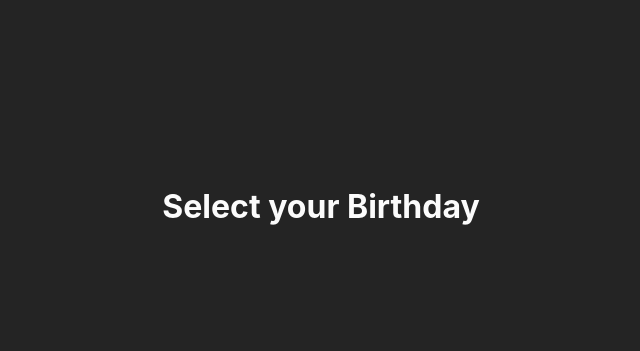
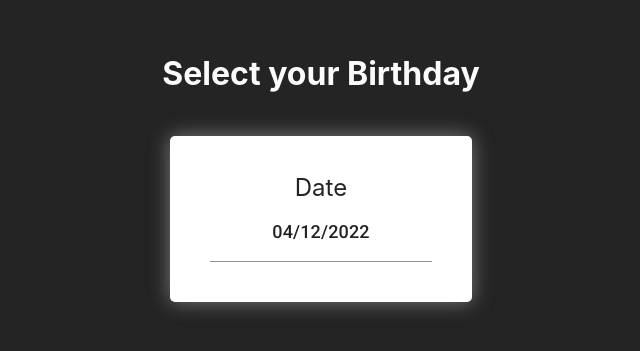
Before and after one commit to JulianBarbossa9/mathBirthday, a React (Vite) app: page / in a window 1280 px wide. Shown: the part 193-544 px from the top of the page, without its empty margins (319-959 px from the left). Built offline with nearby package versions, Linux system fonts and the light colour scheme.

Commit message:
add date picker and make some test

```diff
--- a/src/App.jsx
+++ b/src/App.jsx
@@ -1,14 +1,90 @@
-import { useState } from 'react'
+import { useState } from "react";
+import { DatePicker } from "@material-ui/pickers"
+import lightBlue from "@material-ui/core/colors/lightBlue";
+// import { grey } from '@mui/material/colors';
+import { createTheme  } from "@material-ui/core"
+import { ThemeProvider } from "@material-ui/styles";
+
+function App() {
+
+  const [dateSelect, stateDate] = useState(new Date());
+  const [ birthdayNumber, stateBirthDayNumbre ] = useState(3)
+  const [ dateModify , stateDateModify ] = useState(dateSelect)
+
+  console.log(dateSelect) // Sat Dec 03 2022 (esto es un objeto)
+  let dayP = dateModify
+  console.log("Nuevo state: " + dayP)
 
 
 
-function App() {
+  const days_birth = []
+  function calcNextDays(number){
+    for (let i = 1; i <= number; i++){
+      let days = dayP + Math.pow(10, i);
+      days_birth.push(days)
+
+    }
+    return days_birth
+  }
+
+  let arrDays = []
+  function calculate(){
+    // let posible_days = calcNextDays(birthdayNumber)
+    // for (let i = 0; i <= posible_days.length; i++){
+    //   let finalDay = dateSelect.setDate(dateSelect.getDate() + posible_days[i])
+    //   arrDays.push(finalDay)
+    // }
+    dayP.setDate(dayP.getDate() + 10)
+    const resultado = dateModify.getDate() + '/' + (dateModify.getMonth() + 1) + '/' + dateModify.getFullYear();
+    return resultado
+  }
+
+  // let pp=calculate()
+  // console.log("fecha final: " + pp)
+
+  const materialTheme = createTheme ({
+    overrides: {
+      // MuiPickersCalendarHeader: {
+      //   switchHeader: {
+      //     backgroundColor: lightBlue.A200,
+      //   }
+      // },
+      MuiPickersToolbar: {
+        toolbar: {
+          backgroundColor: lightBlue[900],
+        },
+      },
+    }
+  });
+
+
 
   return (
-    <div className='container '>
+    <>
       <h1>Select your Birthday</h1>
-    </div>
-  )
+      <div className="contenedor">
+        <div className="grupo">
+          <label>Date</label>
+            <ThemeProvider theme={materialTheme}>
+              <DatePicker
+                // clearLabel
+                format="dd/MM/yyyy"
+                value={dateSelect}
+                onChange={stateDate}
+              />
+            </ThemeProvider>
+        </div>
+      </div>
+
+      {/* <div>
+        <button>Calculate Math Birthday</button>
+      </div> */}
+
+      <div>
+
+      </div>
+    </>
+  );
 }
 
-export default App
+export default App;
```
